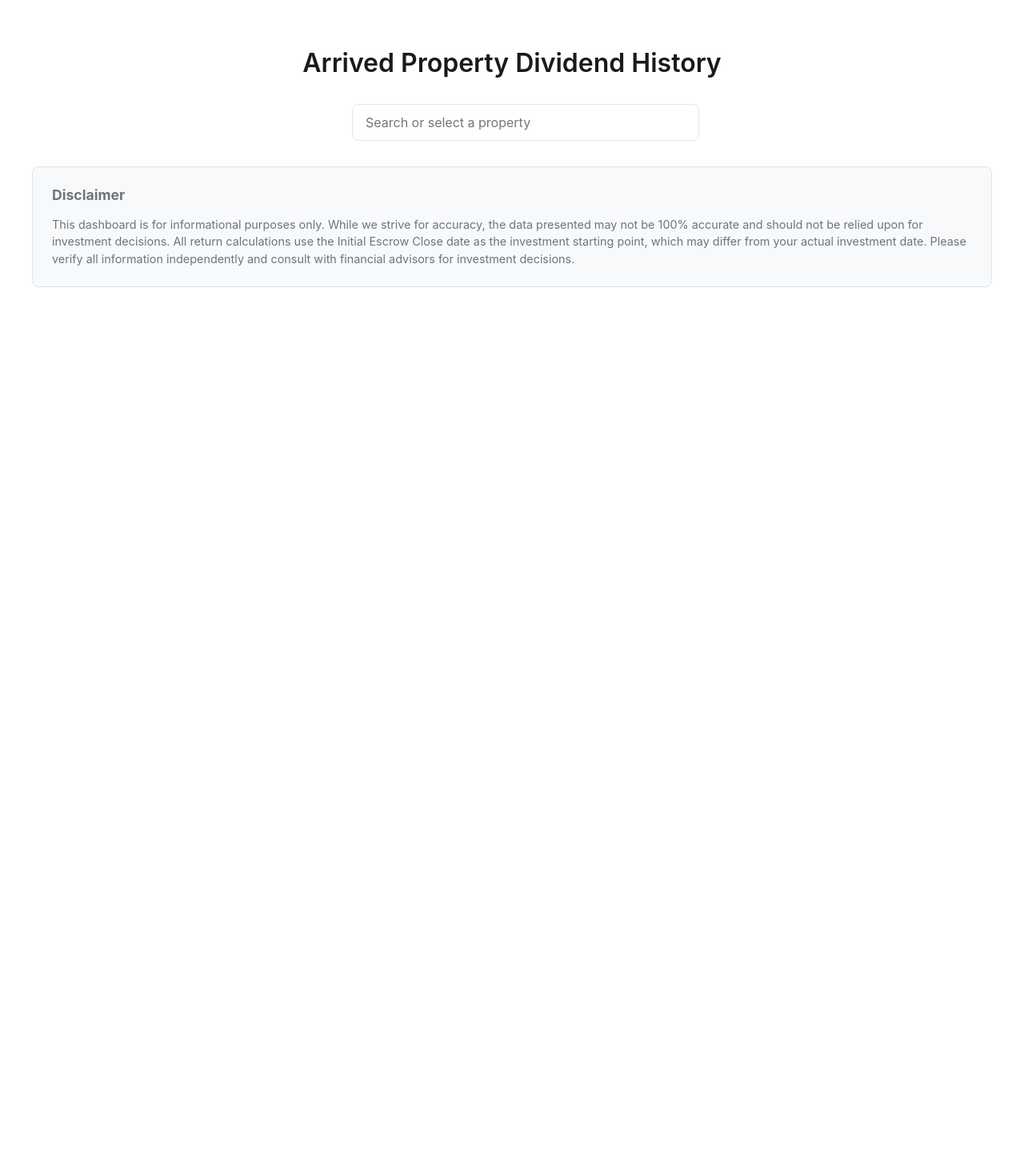
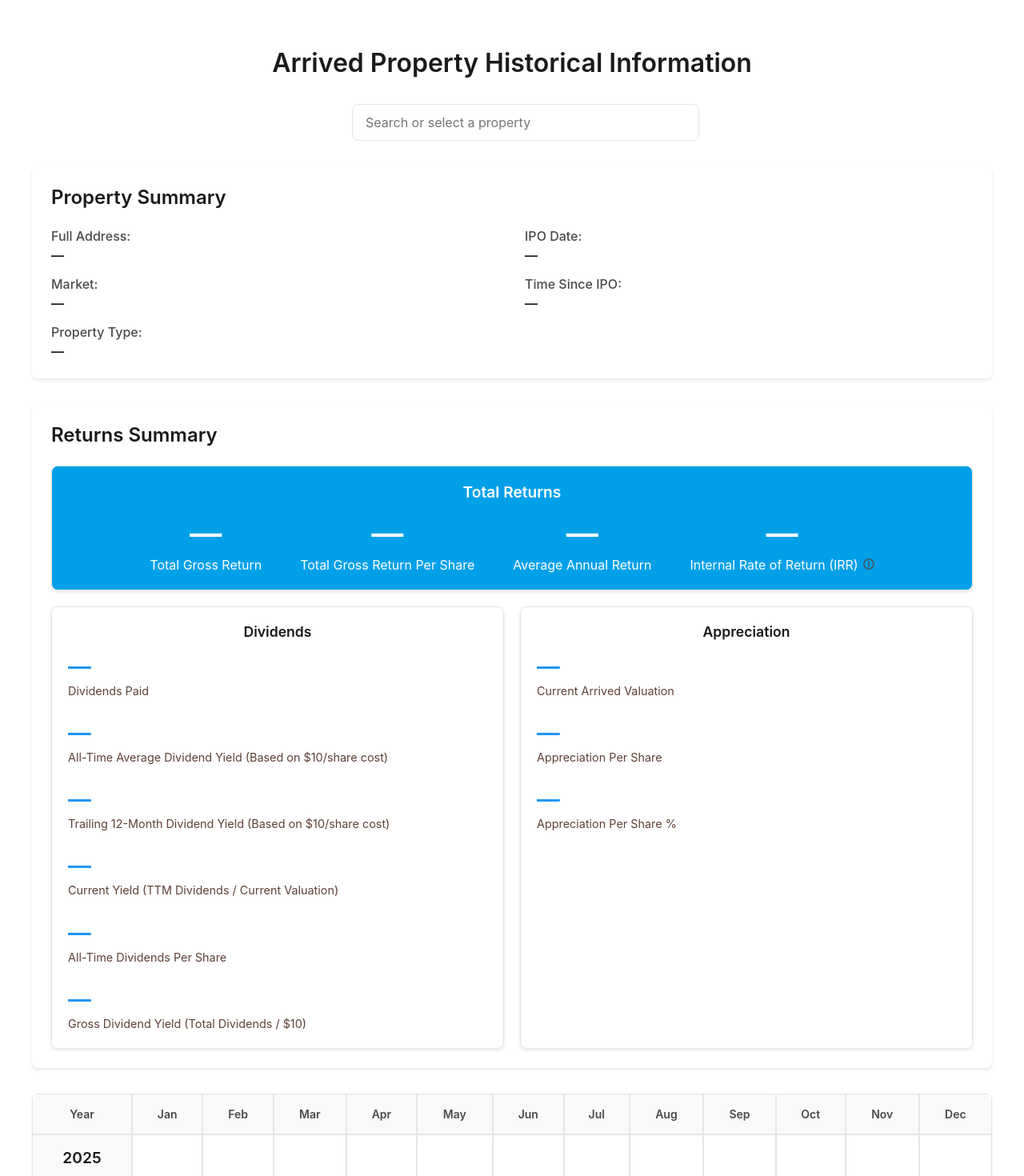
Before and after one commit to jpruch-1432202/dividend-dashboard, a React (Create React App) app: page / in a window 1280 px wide. Shown: the top 1470 px of the page at 80% size. Before the commit the page ends 800 px from the top, so only its background shows below. Built offline with nearby package versions, Linux system fonts and the light colour scheme.

Commit message:
styling changes

```diff
--- a/src/App.tsx
+++ b/src/App.tsx
@@ -291,15 +291,20 @@
 
   // Process data for the line chart
   const getChartData = (): ChartDataPoint[] => {
-    if (!selectedProperty) return [
+    if (!selectedProperty) {
+      // Return placeholder data with null values
+      return [
         { date: 'Jan 2021', amount: null },
         { date: 'Jul 2021', amount: null },
         { date: 'Jan 2022', amount: null },
         { date: 'Jul 2022', amount: null },
         { date: 'Jan 2023', amount: null },
         { date: 'Jul 2023', amount: null },
-      { date: 'Jan 2024', amount: null }
+        { date: 'Jan 2024', amount: null },
+        { date: 'Jul 2024', amount: null },
+        { date: 'Jan 2025', amount: null }
       ];
+    }
 
     const rawData = dividends
       .filter(d => d.propertyName === selectedProperty)
@@ -443,7 +448,16 @@
 
   // Get valuation chart data
   const getValuationChartData = (): ValuationChartPoint[] => {
-    if (!selectedProperty) return [];
+    if (!selectedProperty) {
+      // Return placeholder data with null values
+      return [
+        { date: 'Jan 2021', value: null },
+        { date: 'Jan 2022', value: null },
+        { date: 'Jan 2023', value: null },
+        { date: 'Jan 2024', value: null },
+        { date: 'Jan 2025', value: null }
+      ];
+    }
 
     const acquisitionDate = acquisitionDates.find(a => a.propertyName === selectedProperty)?.escrowClose;
     if (!acquisitionDate) return [];
@@ -653,7 +667,7 @@
 
   return (
     <div className="App">
-      <h2>Arrived Property Dividend History</h2>
+      <h2>Arrived Property Historical Information</h2>
       <div className="property-selector">
         <div className="search-container">
           <input
@@ -682,47 +696,45 @@
         </div>
       </div>
 
-      {displayedProperty && (
-        <>
+      {/* Always show the structure, even without a selected property */}
       <div className="property-summary-section">
         <h3>Property Summary</h3>
-            {propertyData.filter(p => p.propertyName === displayedProperty).map(property => (
-              <div key={property.propertyName} className="property-summary-grid">
+        <div className="property-summary-grid">
           <div className="property-summary-left">
             <div className="property-detail">
               <span className="property-label">Full Address:</span>
-                    <span className="property-value">{property.fullAddress}</span>
+              <span className="property-value">{displayedProperty ? propertyData.find(p => p.propertyName === displayedProperty)?.fullAddress : "—"}</span>
             </div>
             <div className="property-detail">
               <span className="property-label">Market:</span>
-                    <span className="property-value">{property.market}</span>
+              <span className="property-value">{displayedProperty ? propertyData.find(p => p.propertyName === displayedProperty)?.market : "—"}</span>
             </div>
             <div className="property-detail">
               <span className="property-label">Property Type:</span>
-                    <span className="property-value">{property.propertyType}</span>
+              <span className="property-value">{displayedProperty ? propertyData.find(p => p.propertyName === displayedProperty)?.propertyType : "—"}</span>
             </div>
           </div>
           <div className="property-summary-right">
             <div className="property-detail">
               <span className="property-label">IPO Date:</span>
               <span className="property-value">
-                      {property.ipoDate.toLocaleDateString('en-US', { month: 'long', year: 'numeric' })}
+                {displayedProperty ? propertyData.find(p => p.propertyName === displayedProperty)?.ipoDate.toLocaleDateString('en-US', { month: 'long', year: 'numeric' }) : "—"}
               </span>
             </div>
             <div className="property-detail">
               <span className="property-label">Time Since IPO:</span>
               <span className="property-value">
-                      {(() => {
-                        const endDate = new Date(2025, 2, 31); // March 31, 2025
+                {displayedProperty ? (() => {
+                  const property = propertyData.find(p => p.propertyName === displayedProperty);
+                  if (!property) return "—";
+                  const endDate = new Date(2025, 2, 31);
                   const days = Math.floor((endDate.getTime() - property.ipoDate.getTime()) / (1000 * 60 * 60 * 24));
-                        const years = (days / 365).toFixed(1);
-                        return `${years} years`;
-                      })()}
+                  return `${(days / 365).toFixed(1)} years`;
+                })() : "—"}
               </span>
             </div>
           </div>
         </div>
-            ))}
       </div>
 
       <div className="returns-summary">
@@ -733,7 +745,7 @@
             <div className="returns-metrics-container">
               <div className="returns-metric highlight">
                 <span className="returns-metric-value">
-                      {calculateValuationMetrics().totalGrossReturn?.toFixed(1)}%
+                  {displayedProperty ? `${calculateValuationMetrics().totalGrossReturn?.toFixed(1)}%` : "—"}
                 </span>
                 <span className="returns-metric-label">
                   Total Gross Return
@@ -741,10 +753,10 @@
               </div>
               <div className="returns-metric highlight">
                 <span className="returns-metric-value">
-                      {(() => {
+                  {displayedProperty ? (() => {
                     const value = calculateDividendStats().totalDividends + (calculateValuationMetrics().appreciationPerShare || 0);
                     return value < 0 ? `-$${Math.abs(value).toFixed(2)}` : `$${value.toFixed(2)}`;
-                      })()}
+                  })() : "—"}
                 </span>
                 <span className="returns-metric-label">
                   Total Gross Return Per Share
@@ -752,7 +764,7 @@
               </div>
               <div className="returns-metric highlight">
                 <span className="returns-metric-value">
-                      {calculateAverageAnnualReturn()?.toFixed(1)}%
+                  {displayedProperty ? `${calculateAverageAnnualReturn()?.toFixed(1)}%` : "—"}
                 </span>
                 <span className="returns-metric-label">
                   Average Annual Return
@@ -760,10 +772,10 @@
               </div>
               <div className="returns-metric highlight">
                 <span className="returns-metric-value">
-                      {(() => {
+                  {displayedProperty ? (() => {
                     const irr = calculatePropertyIRR();
                     return irr ? `${irr.toFixed(1)}%` : 'N/A';
-                      })()}
+                  })() : "—"}
                 </span>
                 <span className="returns-metric-label">
                   Internal Rate of Return (IRR)
@@ -779,15 +791,15 @@
             <h4>Dividends</h4>
             <div className="returns-metric">
               <span className="returns-metric-value">
-                    {calculateDividendStats().paidCount}
+                {displayedProperty ? calculateDividendStats().paidCount : "—"}
               </span>
               <span className="returns-metric-label">
-                    Dividends Paid ({calculateDividendStats().successRate?.toFixed(1)}% of possible dividends)
+                Dividends Paid {displayedProperty ? `(${calculateDividendStats().successRate?.toFixed(1)}% of possible dividends)` : ""}
               </span>
             </div>
             <div className="returns-metric">
               <span className="returns-metric-value">
-                    {calculateAverageYield()?.toFixed(1)}%
+                {displayedProperty ? `${calculateAverageYield()?.toFixed(1)}%` : "—"}
               </span>
               <span className="returns-metric-label">
                 All-Time Average Dividend Yield (Based on $10/share cost)
@@ -795,11 +807,11 @@
             </div>
             <div className="returns-metric">
               <span className="returns-metric-value">
-                    {calculateDividendStats().ttmYield.toFixed(1)}%
+                {displayedProperty ? `${calculateDividendStats().ttmYield.toFixed(1)}%` : "—"}
               </span>
               <span className="returns-metric-label">
                 Trailing 12-Month Dividend Yield (Based on $10/share cost)
-                    {acquisitionDates.find(a => a.propertyName === displayedProperty)?.escrowClose &&
+                {displayedProperty && acquisitionDates.find(a => a.propertyName === displayedProperty)?.escrowClose &&
                  (new Date().getTime() - acquisitionDates.find(a => a.propertyName === displayedProperty)!.escrowClose.getTime()) / (1000 * 60 * 60 * 24) < 365
                   ? ' (Annualized)'
                   : ''}
@@ -807,7 +819,7 @@
             </div>
             <div className="returns-metric">
               <span className="returns-metric-value">
-                    {calculateCurrentYield()?.toFixed(1)}%
+                {displayedProperty ? `${calculateCurrentYield()?.toFixed(1)}%` : "—"}
               </span>
               <span className="returns-metric-label">
                 Current Yield (TTM Dividends / Current Valuation)
@@ -815,7 +827,7 @@
             </div>
             <div className="returns-metric">
               <span className="returns-metric-value">
-                    ${calculateDividendStats().totalDividends.toFixed(2)}
+                {displayedProperty ? `$${calculateDividendStats().totalDividends.toFixed(2)}` : "—"}
               </span>
               <span className="returns-metric-label">
                 All-Time Dividends Per Share
@@ -823,7 +835,7 @@
             </div>
             <div className="returns-metric">
               <span className="returns-metric-value">
-                    {calculateDividendStats().grossYield.toFixed(1)}%
+                {displayedProperty ? `${calculateDividendStats().grossYield.toFixed(1)}%` : "—"}
               </span>
               <span className="returns-metric-label">
                 Gross Dividend Yield (Total Dividends / $10)
@@ -833,7 +845,7 @@
 
           <div className="returns-section appreciation">
             <h4>Appreciation</h4>
-                {valuations.filter(v => v.propertyName === displayedProperty).length === 0 && (
+            {displayedProperty && valuations.filter(v => v.propertyName === displayedProperty).length === 0 && (
               <div className="returns-metric">
                 <span className="returns-metric-value">
                   {propertyData.find(p => p.propertyName === displayedProperty)?.firstSharePriceDate.toLocaleDateString('en-US', {
@@ -848,14 +860,16 @@
             )}
             <div className="returns-metric">
               <span className="returns-metric-value">
-                    {valuations.filter(v => v.propertyName === displayedProperty).length === 0
+                {displayedProperty ? (
+                  valuations.filter(v => v.propertyName === displayedProperty).length === 0
                     ? "N/A"
                     : (() => {
                         const value = calculateValuationMetrics().currentValuation;
                         return value !== null && value < 0
                           ? `-$${Math.abs(value).toFixed(2)}`
                           : `$${value?.toFixed(2)}`;
-                        })()}
+                      })()
+                ) : "—"}
               </span>
               <span className="returns-metric-label">
                 Current Arrived Valuation
@@ -863,14 +877,16 @@
             </div>
             <div className="returns-metric">
               <span className="returns-metric-value">
-                    {valuations.filter(v => v.propertyName === displayedProperty).length === 0
+                {displayedProperty ? (
+                  valuations.filter(v => v.propertyName === displayedProperty).length === 0
                     ? "N/A"
                     : (() => {
                         const value = calculateValuationMetrics().appreciationPerShare;
                         return value !== null && value < 0
                           ? `-$${Math.abs(value).toFixed(2)}`
                           : `$${value?.toFixed(2)}`;
-                        })()}
+                      })()
+                ) : "—"}
               </span>
               <span className="returns-metric-label">
                 Appreciation Per Share
@@ -878,9 +894,11 @@
             </div>
             <div className="returns-metric">
               <span className="returns-metric-value">
-                    {valuations.filter(v => v.propertyName === displayedProperty).length === 0
+                {displayedProperty ? (
+                  valuations.filter(v => v.propertyName === displayedProperty).length === 0
                     ? "N/A"
-                      : `${calculateValuationMetrics().appreciationPercent?.toFixed(1)}%`}
+                    : `${calculateValuationMetrics().appreciationPercent?.toFixed(1)}%`
+                ) : "—"}
               </span>
               <span className="returns-metric-label">
                 Appreciation Per Share %
@@ -890,7 +908,8 @@
         </div>
       </div>
 
-          {/* Success Rate Display */}
+      {/* Success Rate Display - only show when property is selected */}
+      {displayedProperty && (
         <div className="success-rate">
           <p>
             The <span className="property-name">{displayedProperty}</span> has paid{' '}
@@ -898,8 +917,9 @@
             of possible dividends
           </p>
         </div>
+      )}
 
-      {/* Table grid chart */}
+      {/* Table grid chart - show empty structure when no property selected */}
       <table>
         <thead>
           <tr>
@@ -913,34 +933,18 @@
           {years.map(year => (
             <tr key={year}>
               <td className="year-cell">{year}</td>
-              {months.map((m, idx) => {
-                if (!displayedProperty) {
-                  return <td key={m}></td>;
-                }
-                const paid = wasPaidOrBlank(year, idx);
-                const dividendAmount = paid ? getDividendAmount(year, idx) : 0;
-                return (
-                  <td
-                    key={m}
-                    {...(paid !== null ? { title: `$${dividendAmount.toFixed(2)}` } : {})}
-                  >
-                    {paid === null
-                      ? ''
-                      : paid
-                        ? '✅'
-                        : '❌'}
-                  </td>
-                );
-              })}
+              {months.map((m, idx) => (
+                <td key={m}></td>
+              ))}
             </tr>
           ))}
         </tbody>
       </table>
 
-      {/* Line chart */}
+      {/* Charts - always show */}
       <div className="chart-container">
         <div className="chart-header">
-        <h3>Monthly Dividend Payment History</h3>
+          <h3>Dividend Payment History</h3>
           <div className="chart-controls">
             <div className="chart-toggle">
               <div
@@ -994,7 +998,7 @@
                 if (name === 'averageYield') {
                   return value ? [`${value}%`, 'All-Time Average'] : ['-', 'All-Time Average'];
                 }
-                    return value ? [showAnnualizedYield ? `${value}%` : `$${value}`, showAnnualizedYield ? 'Annualized Yield' : 'Monthly Dividend'] : ['-', showAnnualizedYield ? 'Annualized Yield' : 'Monthly Dividend'];
+                return value ? [showAnnualizedYield ? `${value}%` : `$${value}`, showAnnualizedYield ? 'Annualized Yield' : 'Dividend'] : ['-', showAnnualizedYield ? 'Annualized Yield' : 'Dividend'];
               }}
               labelStyle={{ color: 'var(--arrived-primary)' }}
               contentStyle={{
@@ -1036,9 +1040,6 @@
         </p>
       </div>
 
-          {displayedProperty && (
-            <>
-              {/* Valuation Chart */}
       <div className="chart-container">
         <h3>Arrived Valuation History</h3>
         <ResponsiveContainer width="100%" height={300}>
@@ -1087,12 +1088,8 @@
           Share value starts at $10 (IPO price) and updates based on Arrived's periodic valuations.
         </p>
       </div>
-            </>
-          )}
-        </>
-      )}
 
-      {/* Disclaimer Section */}
+      {/* Disclaimer Section - always show */}
       <div className="disclaimer-section">
         <h4>Disclaimer</h4>
         <p>
```
Lines whose indentation alone changed are shown as unchanged.
